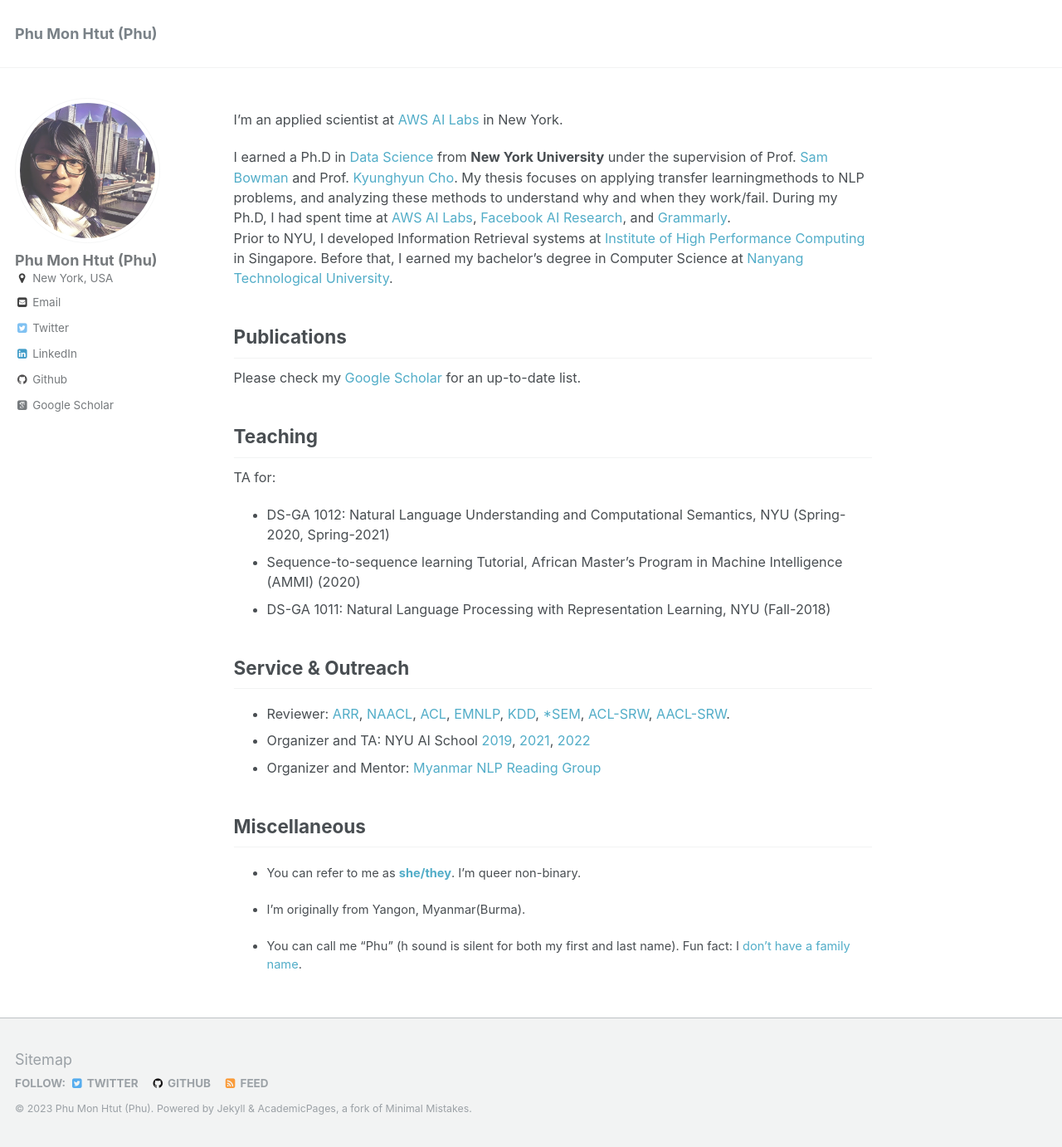
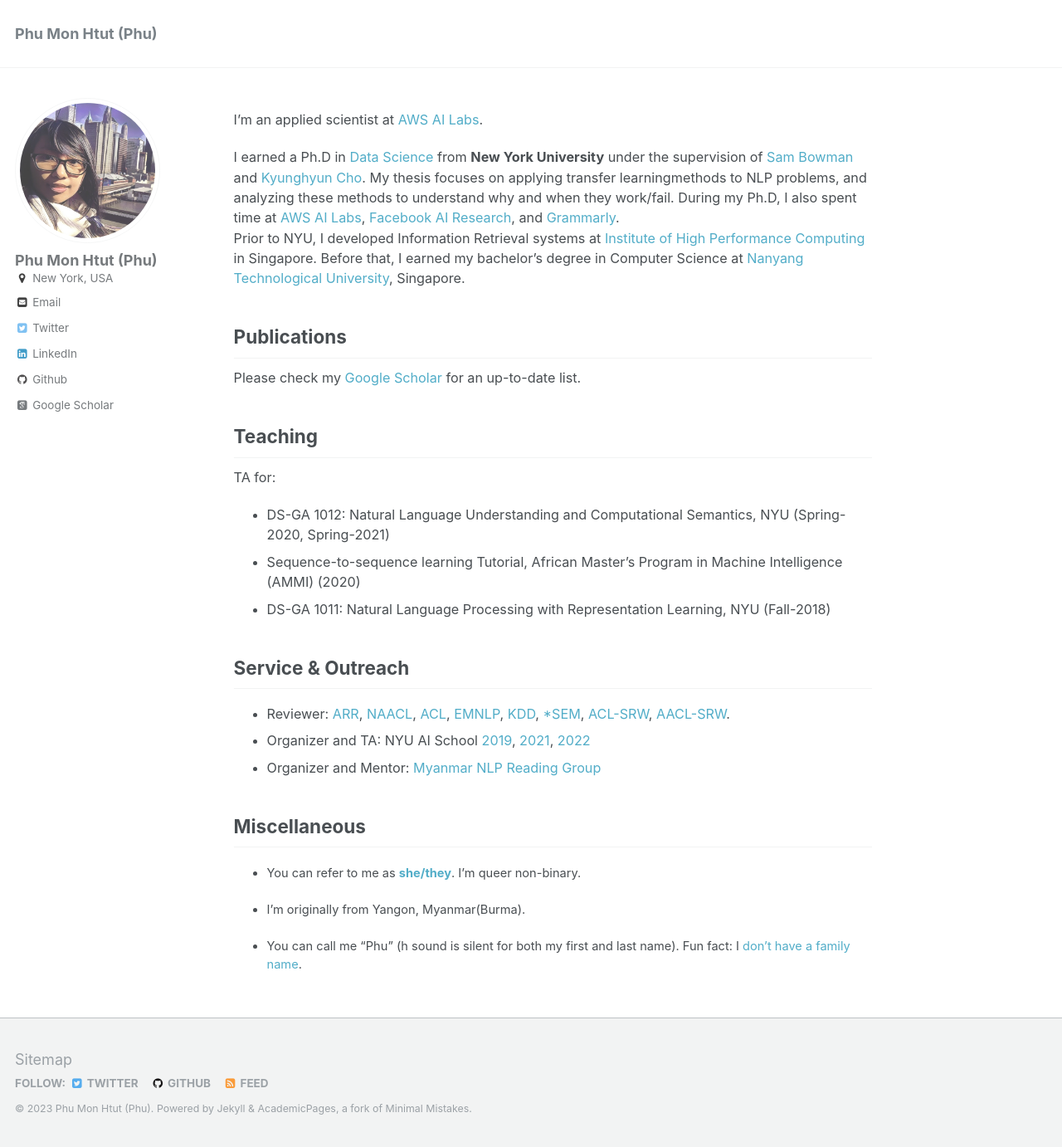
Before and after one commit to phu-pmh/phu-pmh.github.io, a Jekyll site: the page built from _pages/about.md, in a window 1280 px wide and 1382 px high. Shown: the whole window at 83% size. Built offline with Jekyll 4.4.1, drawn with Linux system fonts in a browser that asks for light colours; some web fonts are replaced.

Commit message:
Update about.md

```diff
--- a/_pages/about.md
+++ b/_pages/about.md
@@ -8,10 +8,10 @@ redirect_from:
   - /about.html
 ---
 
-I'm an applied scientist at [AWS AI Labs](https://www.amazon.science/) in New York.
+I'm an applied scientist at [AWS AI Labs](https://www.amazon.science/).
 
-I earned a Ph.D in [Data Science](https://cds.nyu.edu/) from **New York University** under the supervision of Prof. [Sam Bowman](https://www.nyu.edu/projects/bowman/) and Prof. [Kyunghyun Cho](http://www.kyunghyuncho.me/). My thesis focuses on applying transfer learningmethods to NLP problems, and analyzing these methods to understand why and when they work/fail. During my Ph.D, I had spent time at [AWS AI Labs](https://www.amazon.science/), [Facebook AI Research](https://ai.facebook.com/), and [Grammarly](https://www.grammarly.com/).
-Prior to NYU, I developed Information Retrieval systems at [Institute of High Performance Computing](https://www.a-star.edu.sg/ihpc) in Singapore. Before that, I earned my bachelor’s degree in Computer Science at [Nanyang Technological University](https://www.ntu.edu.sg/scse).
+I earned a Ph.D in [Data Science](https://cds.nyu.edu/) from **New York University** under the supervision of [Sam Bowman](https://www.nyu.edu/projects/bowman/) and [Kyunghyun Cho](http://www.kyunghyuncho.me/). My thesis focuses on applying transfer learningmethods to NLP problems, and analyzing these methods to understand why and when they work/fail. During my Ph.D, I also spent time at [AWS AI Labs](https://www.amazon.science/), [Facebook AI Research](https://ai.facebook.com/), and [Grammarly](https://www.grammarly.com/).
+Prior to NYU, I developed Information Retrieval systems at [Institute of High Performance Computing](https://www.a-star.edu.sg/ihpc) in Singapore. Before that, I earned my bachelor’s degree in Computer Science at [Nanyang Technological University](https://www.ntu.edu.sg/scse), Singapore.
 
 
 
```
